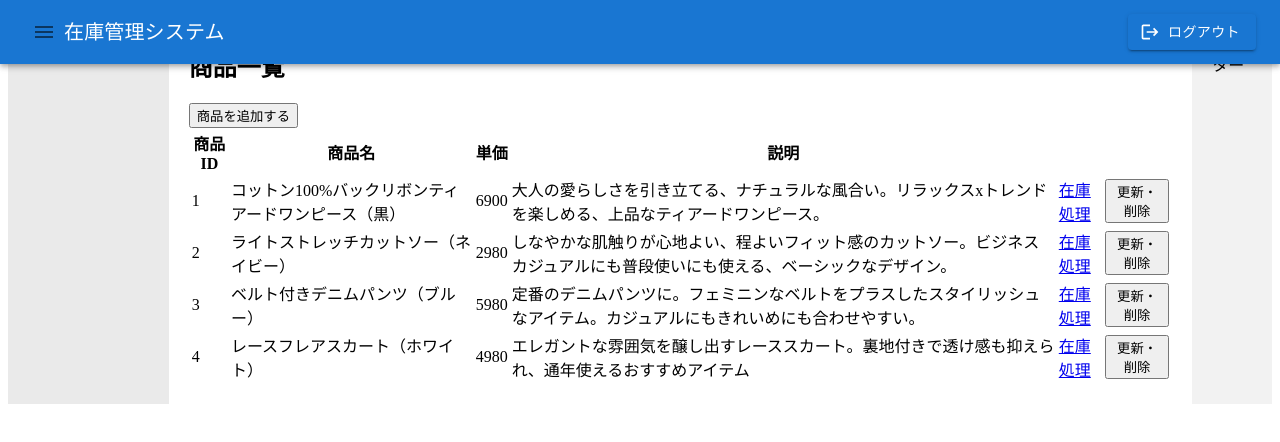
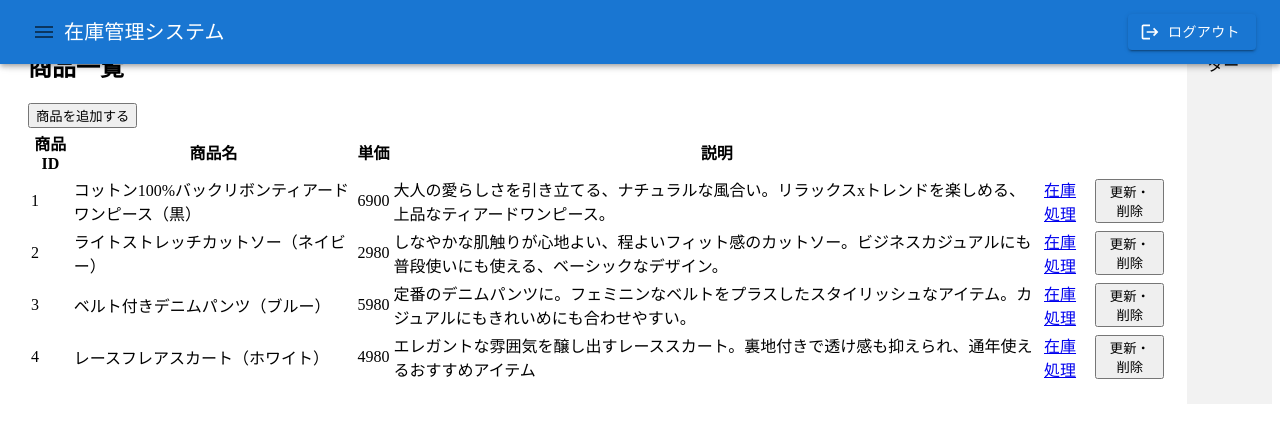
Before and after one commit to takumi-ya/writing-full-stack-web-devlopment, a Next.js app in the folder frontend/: page /inventory/products in a window 1280 px wide. Shown: the top 442 px of the page. Built offline with nearby package versions, Linux system fonts and the light colour scheme.

Commit message:
Add a sidebar navigation

```diff
--- a/frontend/app/inventory/layout.tsx
+++ b/frontend/app/inventory/layout.tsx
@@ -5,7 +5,13 @@ import {
   AppBar,
   Box,
   Button,
+  Divider,
+  Drawer,
   IconButton,
+  List,
+  ListItem,
+  ListItemButton,
+  ListItemText,
   Toolbar,
   Typography,
 } from "@mui/material";
@@ -31,12 +37,33 @@ export default function InventoryLayout({
           </Button>
         </Toolbar>
       </AppBar>
-      <div className={styles.container}>
-        <aside className={styles.navbar}>サイドバー</aside>
-        <main className={styles.content}>
-          <section>{children}</section>
-        </main>
-      </div>
+      <Drawer anchor="left">
+        <Box sx={{ width: 240 }}>
+          <Toolbar />
+          <Divider />
+          <List>
+            <ListItem component="a" href="/inventory/products" disablePadding>
+              <ListItemButton>
+                <ListItemText primary="商品一覧" />
+              </ListItemButton>
+            </ListItem>
+            <Divider />
+            <ListItem
+              component="a"
+              href="/inventory/import_sales"
+              disablePadding
+            >
+              <ListItemButton>
+                <ListItemText primary="売上一括登録" />
+              </ListItemButton>
+            </ListItem>
+            <Divider />
+          </List>
+        </Box>
+      </Drawer>
+      <main className={styles.content}>
+        <section>{children}</section>
+      </main>
       <footer className={styles.footer}>フッター</footer>
     </Box>
   );
```
